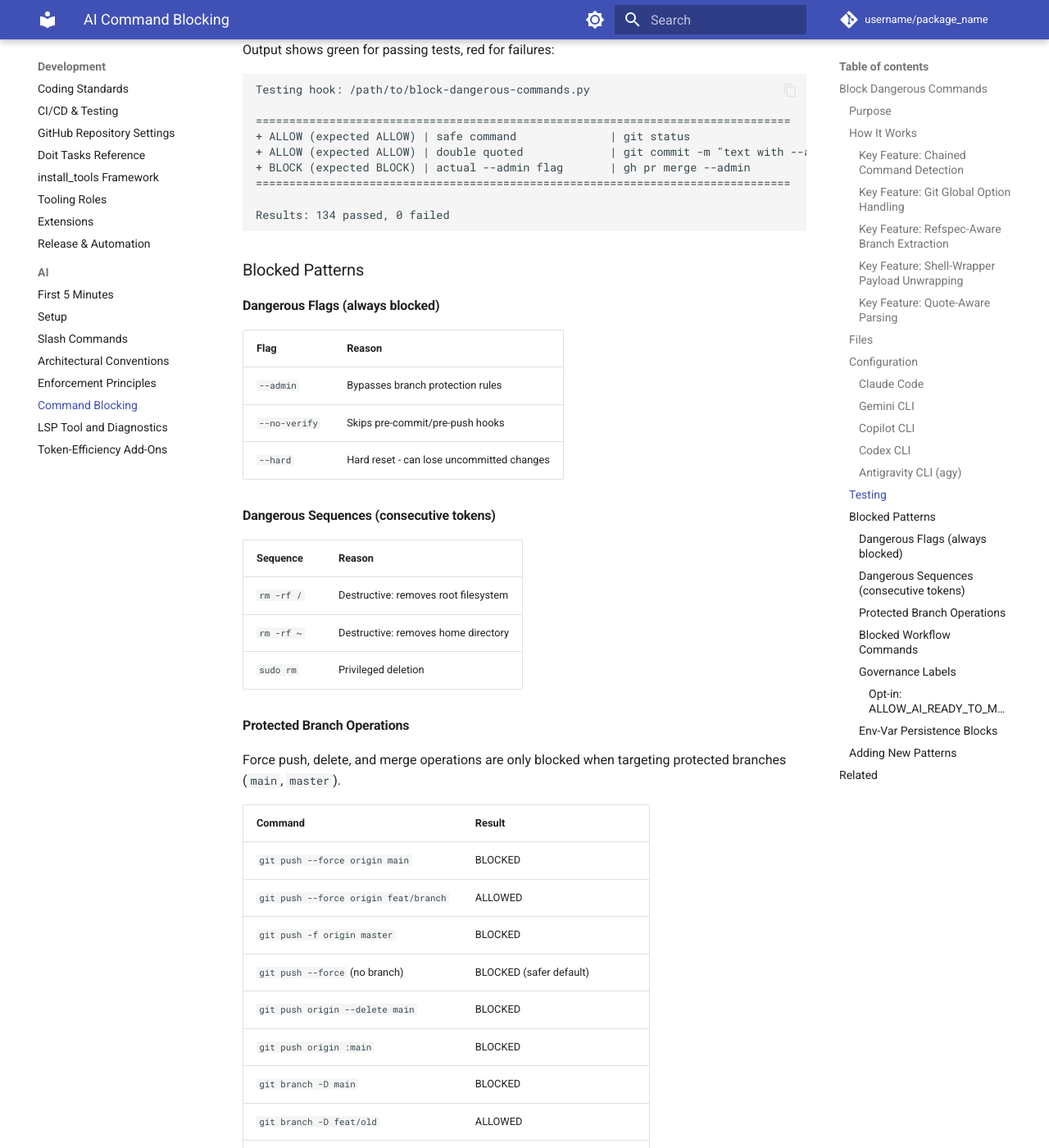
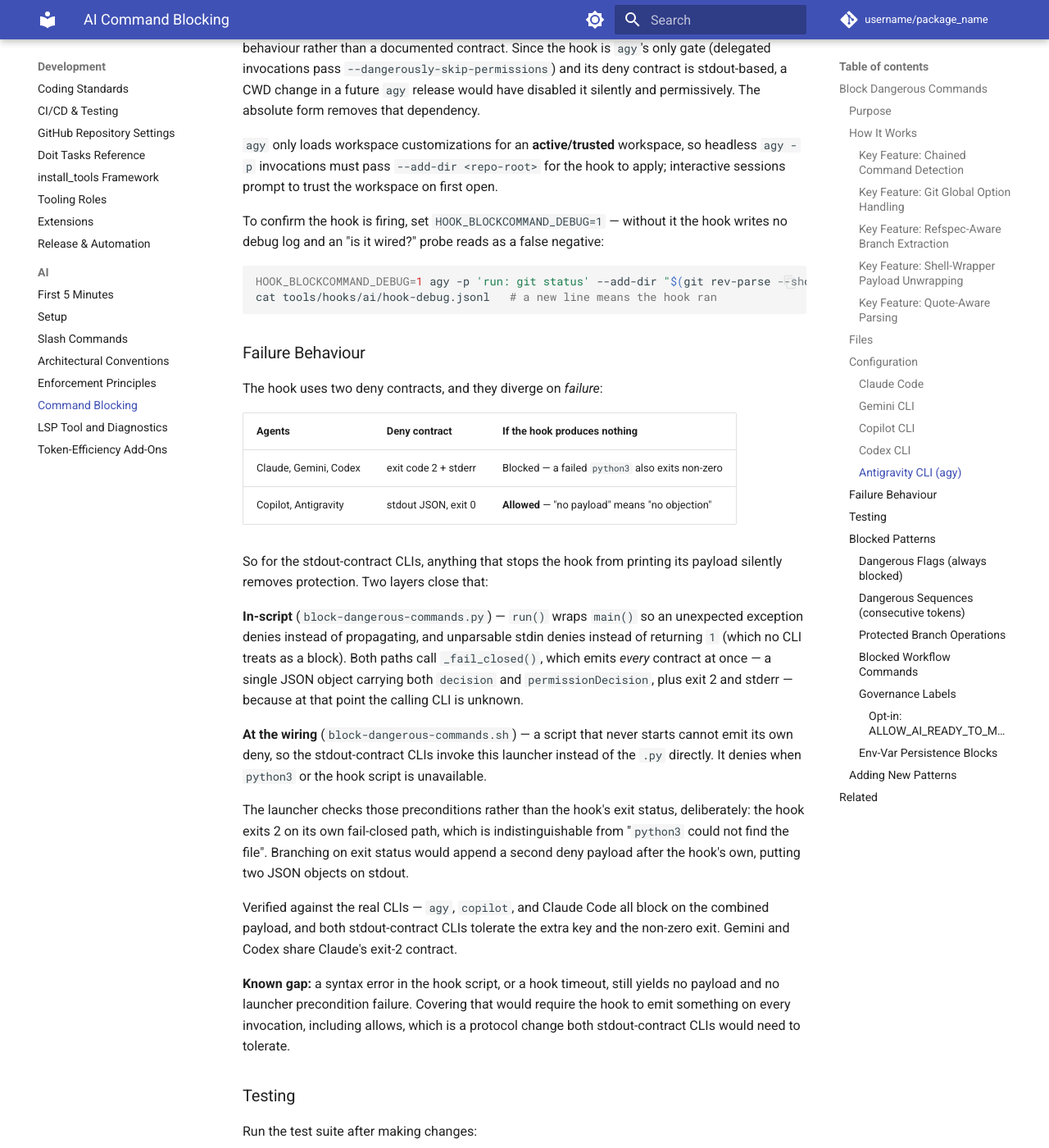
Before and after one commit to endavis/pyproject-template, an MkDocs documentation site: the page built from docs/development/ai/command-blocking.md, in a window 1280 px wide and 1400 px high, scrolled down 6230 px. Shown: the whole window at 82% size. Built offline with MkDocs 1.6.1 and Material for MkDocs 9.7.7, drawn with Linux system fonts in a browser that asks for light colours; comment, search, counter and statistics services are not loaded; some of the changed text lies outside the part shown.

Commit message:
fix: pin the Antigravity hook path and fail closed when the hook cannot start (merges PR #707, addresses #680)
.agents/hooks.json was the only one of five wirings using a bare relative
path. A probe confirmed it did resolve -- agy runs handlers with CWD set to
the directory containing hooks.json -- but that is agy behaviour, not a
documented contract, and the hook is agy's only gate because delegated
invocations pass --dangerously-skip-permissions. Pin it with
$(git rev-parse --show-toplevel), which agy shell-interprets.

The in-script guards from #679 cannot cover a script that never starts,
which is the failure a misresolved path would cause. Add
block-dangerous-commands.sh, which denies when python3 or the hook script is
unavailable, and route both stdout-contract CLIs through it.

The launcher checks preconditions rather than the hook's exit status: the
hook exits 2 on its own fail-closed path, indistinguishable from "python3
could not find the file", so branching on exit status would put two JSON
objects on stdout.

Retarget the Antigravity wiring test at the launcher and add the assertion
the old one lacked -- that the path resolves independently of CWD. The old
test passed on the broken relative path.

Co-authored-by: Claude Opus 5 (1M context) <noreply@anthropic.com>

````diff
--- a/docs/development/ai/command-blocking.md
+++ b/docs/development/ai/command-blocking.md
@@ -125,6 +125,7 @@ EOF
 | File | Description |
 |------|-------------|
 | [`block-dangerous-commands.py`](../../../tools/hooks/ai/block-dangerous-commands.py) | The hook script (shared by Claude, Gemini, Copilot, Codex, and Antigravity) |
+| [`block-dangerous-commands.sh`](../../../tools/hooks/ai/block-dangerous-commands.sh) | Fail-closed launcher used by the stdout-contract CLIs (Copilot, Antigravity) |
 | [`test_hook.py`](../../../tools/hooks/ai/test_hook.py) | Manual test suite (run with `python3 tools/hooks/ai/test_hook.py`) |
 | [`tests/test_hook_block_dangerous_commands.py`](../../../tests/test_hook_block_dangerous_commands.py) | Pytest test suite — collected by CI via `testpaths = ["tests"]` |
 
@@ -202,7 +203,7 @@ Gemini's file-write tools are `write_file` (full-file overwrite, `content` param
     "preToolUse": [
       {
         "type": "command",
-        "bash": "python3 ../../tools/hooks/ai/block-dangerous-commands.py",
+        "bash": "sh ../../tools/hooks/ai/block-dangerous-commands.sh",
         "cwd": ".github/hooks",
         "timeoutSec": 10
       }
@@ -255,7 +256,7 @@ Codex uses the shared hook as the primary defense layer. Project docs should not
         "hooks": [
           {
             "type": "command",
-            "command": "python3 ../tools/hooks/ai/block-dangerous-commands.py"
+            "command": "sh \"$(git rev-parse --show-toplevel)/tools/hooks/ai/block-dangerous-commands.sh\""
           }
         ]
       }
@@ -274,11 +275,70 @@ Unlike Claude/Gemini/Codex (which block via exit code 2), `agy` blocks only when
 and defers to `agy`'s normal permission flow. A `deny` decision hard-blocks even under
 `--dangerously-skip-permissions`.
 
-The handler's working directory is the directory containing `hooks.json` (`.agents/`), and `agy`
-exposes no project-dir env var, so the command path is relative (`../tools/...`). `agy` only loads
-workspace customizations for an **active/trusted** workspace, so headless `agy -p` invocations must
-pass `--add-dir <repo-root>` for the hook to apply; interactive sessions prompt to trust the
-workspace on first open.
+`agy` exposes no project-dir env var, but it **does** shell-interpret the hook command, so the
+path is pinned with `$(git rev-parse --show-toplevel)` rather than left relative.
+
+The handler's working directory is the directory containing `hooks.json`. Verified empirically by
+logging `os.getcwd()` from the hook during a real `agy` run:
+
+```
+_cwd   = <repo-root>/.agents
+_argv0 = ../tools/hooks/ai/block-dangerous-commands.py
+```
+
+A relative `../tools/...` therefore did resolve — but only because of that CWD, which is `agy`
+behaviour rather than a documented contract. Since the hook is `agy`'s only gate (delegated
+invocations pass `--dangerously-skip-permissions`) and its deny contract is stdout-based, a CWD
+change in a future `agy` release would have disabled it silently and permissively. The absolute
+form removes that dependency.
+
+`agy` only loads workspace customizations for an **active/trusted** workspace, so headless
+`agy -p` invocations must pass `--add-dir <repo-root>` for the hook to apply; interactive sessions
+prompt to trust the workspace on first open.
+
+To confirm the hook is firing, set `HOOK_BLOCKCOMMAND_DEBUG=1` — without it the hook writes no
+debug log and an "is it wired?" probe reads as a false negative:
+
+```bash
+HOOK_BLOCKCOMMAND_DEBUG=1 agy -p 'run: git status' --add-dir "$(git rev-parse --show-toplevel)"
+cat tools/hooks/ai/hook-debug.jsonl   # a new line means the hook ran
+```
+
+### Failure Behaviour
+
+The hook uses two deny contracts, and they diverge on *failure*:
+
+| Agents | Deny contract | If the hook produces nothing |
+| :--- | :--- | :--- |
+| Claude, Gemini, Codex | exit code 2 + stderr | Blocked — a failed `python3` also exits non-zero |
+| Copilot, Antigravity | stdout JSON, exit 0 | **Allowed** — "no payload" means "no objection" |
+
+So for the stdout-contract CLIs, anything that stops the hook from printing its payload silently
+removes protection. Two layers close that:
+
+**In-script** (`block-dangerous-commands.py`) — `run()` wraps `main()` so an unexpected exception
+denies instead of propagating, and unparsable stdin denies instead of returning `1` (which no CLI
+treats as a block). Both paths call `_fail_closed()`, which emits *every* contract at once — a
+single JSON object carrying both `decision` and `permissionDecision`, plus exit 2 and stderr —
+because at that point the calling CLI is unknown.
+
+**At the wiring** (`block-dangerous-commands.sh`) — a script that never starts cannot emit its own
+deny, so the stdout-contract CLIs invoke this launcher instead of the `.py` directly. It denies
+when `python3` or the hook script is unavailable.
+
+The launcher checks those preconditions rather than the hook's exit status, deliberately: the hook
+exits 2 on its own fail-closed path, which is indistinguishable from "`python3` could not find the
+file". Branching on exit status would append a second deny payload after the hook's own, putting
+two JSON objects on stdout.
+
+Verified against the real CLIs — `agy`, `copilot`, and Claude Code all block on the combined
+payload, and both stdout-contract CLIs tolerate the extra key and the non-zero exit. Gemini and
+Codex share Claude's exit-2 contract.
+
+**Known gap:** a syntax error in the hook script, or a hook timeout, still yields no payload and no
+launcher precondition failure. Covering that would require the hook to emit something on every
+invocation, including allows, which is a protocol change both stdout-contract CLIs would need to
+tolerate.
 
 ### Testing
 
````
Also changed, not shown: 5 other files.
